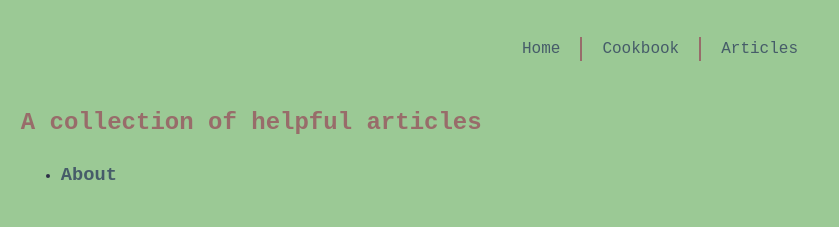
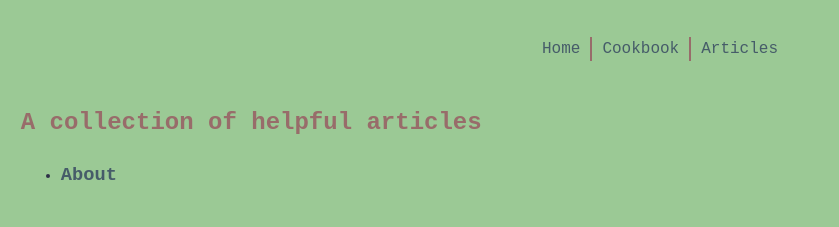
Before and after one commit to blakejacobus/creationcookbook.com, a Jekyll site: the page built from posts.html, in a window 1280 px wide. Shown: the top 227 px of the page, without its empty margins (0-839 px from the left). Built offline with Jekyll 4.4.1, drawn with Linux system fonts in a browser that asks for light colours.

Commit message:
Reducing nav padding

```diff
--- a/_sass/main.scss
+++ b/_sass/main.scss
@@ -33,7 +33,7 @@ ul.topnav li:last-child {
 
 ul.topnav li a {
   display: block;
-  padding: 0px 20px;
+  padding: 0px 10px;
   text-decoration: none;
 }
 
```
